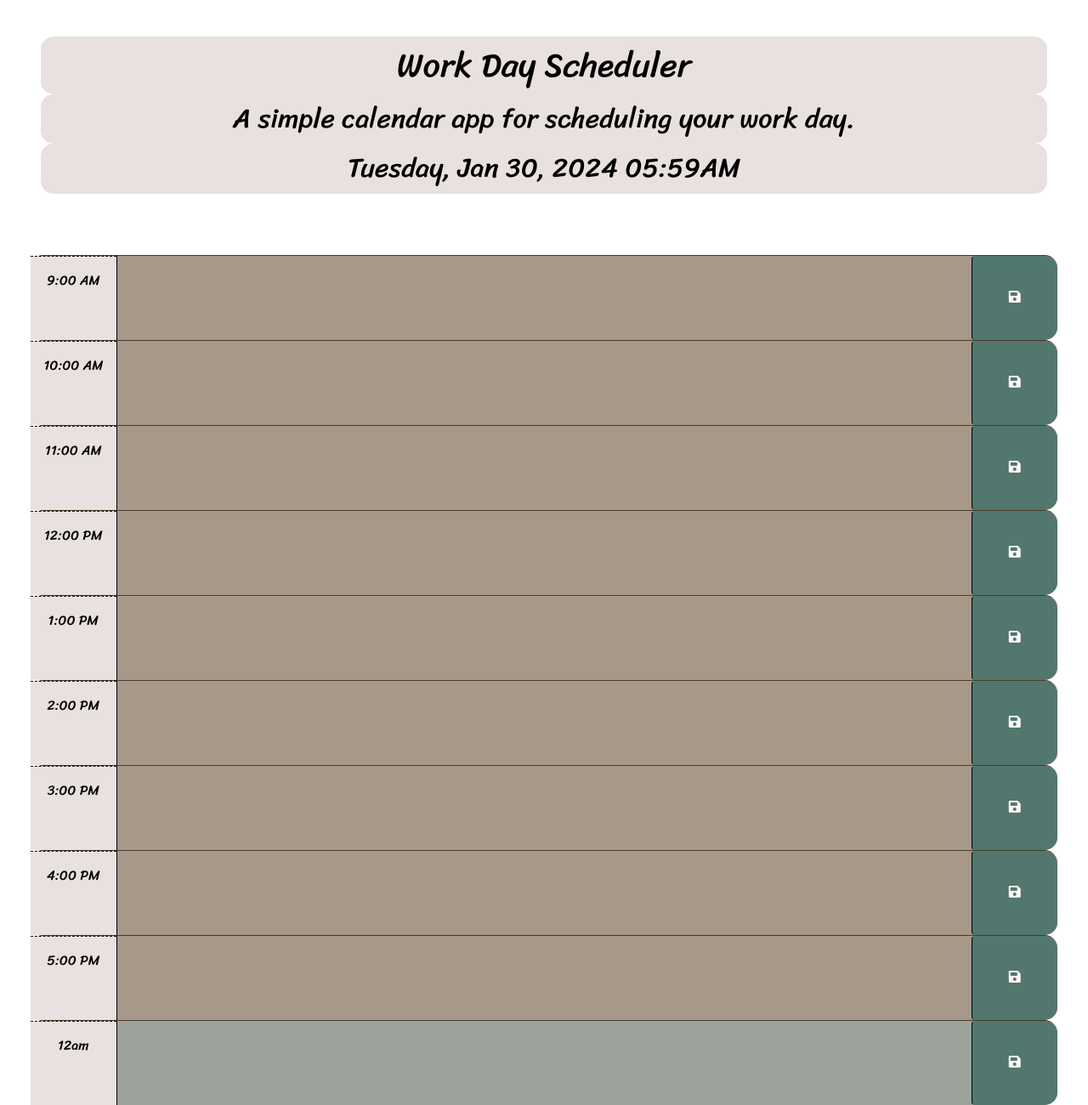
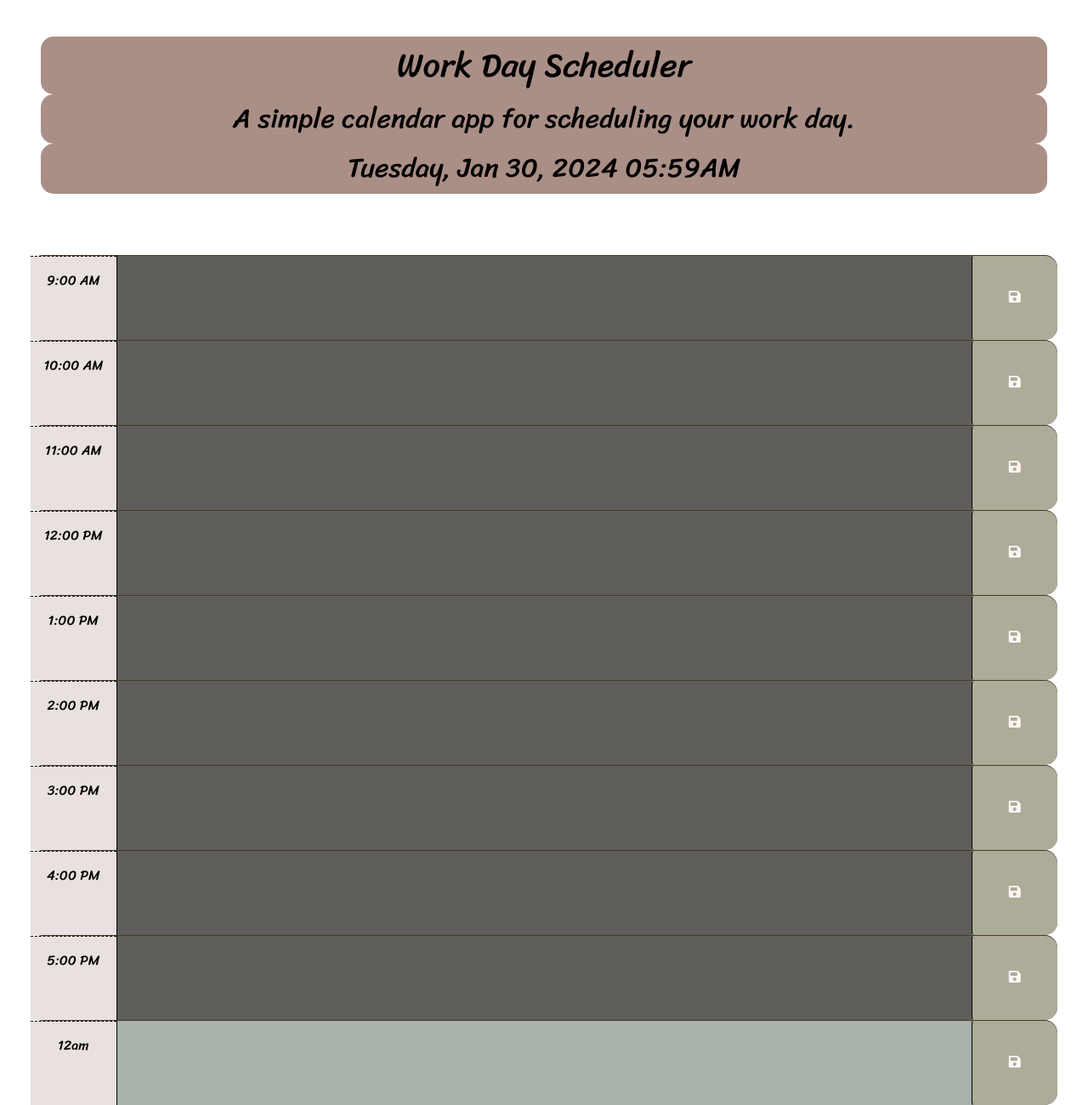
Before and after one commit to HaleighElkins/Workday-Scheduler, a plain HTML site: page index.html in a window 1280 px wide. Shown: the part 5-1305 px from the top of the page at 85% size. Drawn offline with nearby package versions, Linux system fonts and the light colour scheme.

Commit message:
trying to make the colors work together

```diff
--- a/assets/css/style.css
+++ b/assets/css/style.css
@@ -17,7 +17,7 @@ textarea {
   text-align: center;
   color: black;
   border-radius: 15px;
-  background-color: #e8e1df;
+  background-color: #AA8F87;
   white-space: pre-wrap;
   margin: 0;
   padding: 10px;
@@ -49,7 +49,7 @@ textarea {
 
 /* Made it a prettier color */
 .past {
-  background-color: #a89889;
+  background-color: #5F5E5A;
   color: black;
 }
 
@@ -59,7 +59,7 @@ textarea {
 }
 
 .future {
-  background-color: #9ca39c;
+  background-color: #A7B2AB;
   color: black;
 }
 
@@ -67,7 +67,7 @@ textarea {
   border-left: 1px solid rgb(0, 0, 0);
   border-top-right-radius: 15px;
   border-bottom-right-radius: 15px;
-  background-color: #51776e;
+  background-color: #ADAC98;
   color: rgb(255, 244, 244);
 }
 
```
